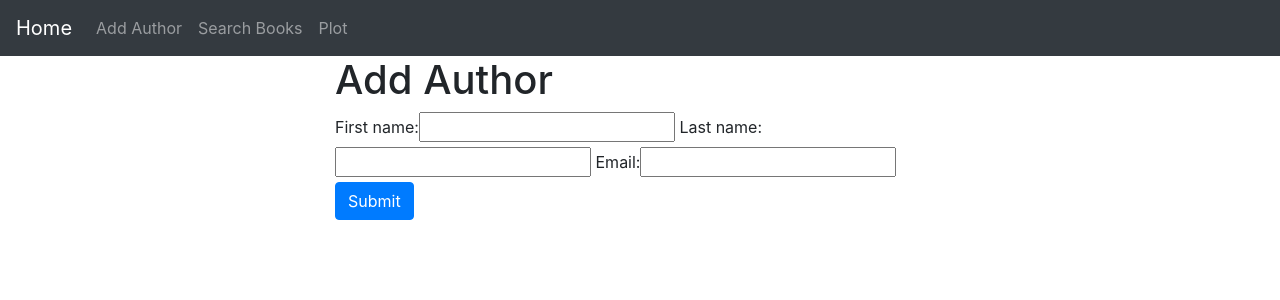
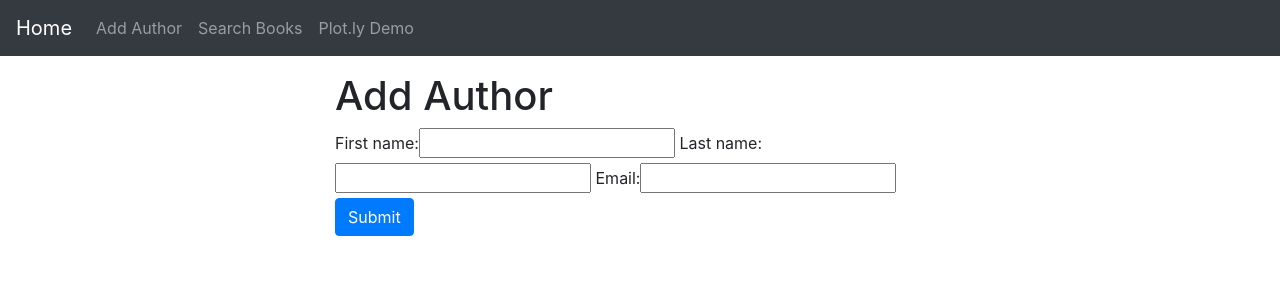
Before and after one commit to ahmetbulut/djangoProject, a Django app: page /add_author/ in a window 1280 px wide. Shown: the top 300 px of the page. Run offline with Django 3.2, Linux system fonts and the light colour scheme; some libraries are stand-ins or nearby versions.

```diff
--- a/templates/add_author.html
+++ b/templates/add_author.html
@@ -11,6 +11,7 @@
     {% endif %}
 
     <div class="container" style="width: 50%">
+        <p></p>
         <h1>Add Author</h1>
         <form method="post">
             {% csrf_token %}
--- a/templates/base.html
+++ b/templates/base.html
@@ -15,7 +15,7 @@
         <div class="navbar-nav navbar-left">
             <a class="nav-item nav-link" href="/add_author/">Add Author</a>
             <a class="nav-item nav-link" href="/search_form/">Search Books</a>
-            <a class="nav-item nav-link" href="/plot/">Plot</a>
+            <a class="nav-item nav-link" href="/plot/">Plot.ly Demo</a>
         </div>
     </nav>
 {% endblock %}
```
